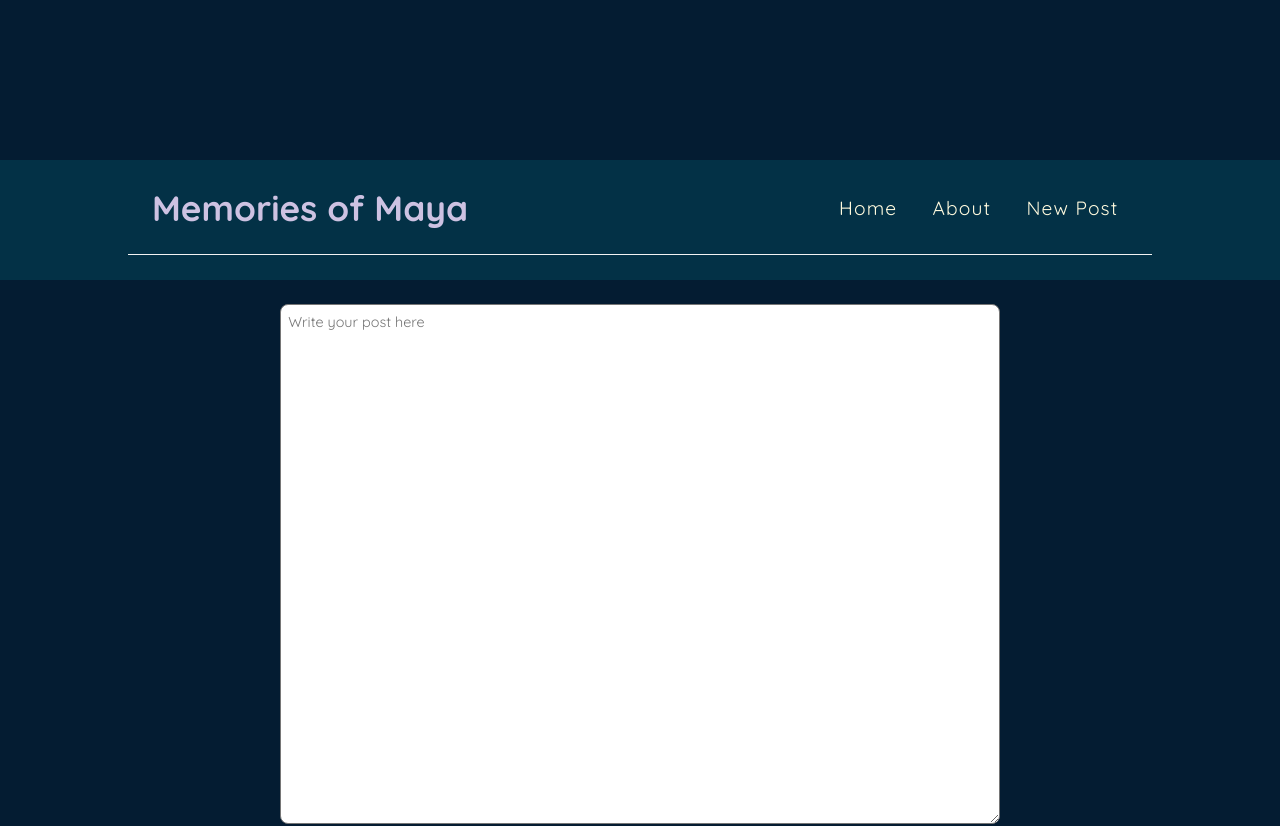
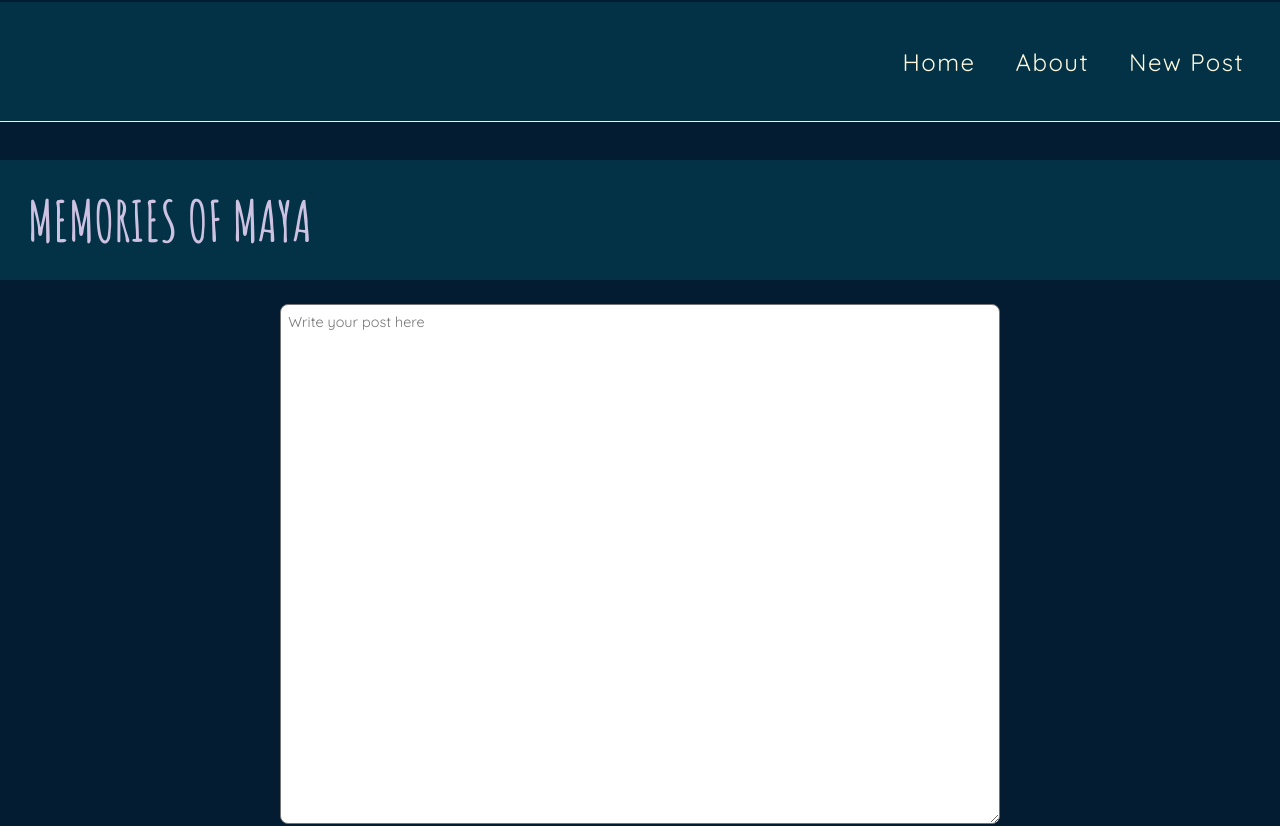
Before and after one commit to MaryFili/MemoriesOfMaya, a React (Create React App) app: page /create in a window 1280 px wide. Shown: the top 826 px of the page. Built offline with nearby package versions, Linux system fonts and the light colour scheme.

Commit message:
responsive burgerMenu

```diff
--- a/package.json
+++ b/package.json
@@ -3,11 +3,14 @@
   "version": "0.1.0",
   "private": true,
   "dependencies": {
+    "@material-ui/core": "^4.12.4",
+    "@material-ui/icons": "^4.11.3",
     "@testing-library/jest-dom": "^5.16.5",
     "@testing-library/react": "^13.4.0",
     "@testing-library/user-event": "^13.5.0",
     "react": "^18.2.0",
     "react-dom": "^18.2.0",
+    "react-icons": "^4.7.1",
     "react-router-dom": "6.4",
     "react-scripts": "5.0.1",
     "web-vitals": "^2.1.4"
--- a/src/Layout/RootLayout.js
+++ b/src/Layout/RootLayout.js
@@ -1,11 +1,12 @@
 import React from 'react'
 import styles from '../components/Navbar.module.css'
 import { NavLink, Outlet } from 'react-router-dom'
+import Header from '../components/Header'
 
 export default function RootLayout() {
     return (
         <div className={styles.rootLayout}>
-            <header className={styles.container}>
+            {/* <header className={styles.container}>
                 <nav className={styles.navbar}>
                     <h1>Memories of Maya</h1>
                     <div className={styles.links}>
@@ -15,9 +16,9 @@ export default function RootLayout() {
                     </div>
                 </nav>
                 <div className={styles.border}>
-
                 </div>
-            </header>
+            </header> */}
+            <Header />
             <main>
                 <Outlet />
             </main>
--- /dev/null
+++ b/src/components/Header.css
@@ -0,0 +1,134 @@
+.container {
+
+    overflow: hidden;
+    display: flex;
+    align-items: center;
+    justify-content: space-between;
+    width: 100vw;
+}
+
+.blogName {
+    font-family: 'Amatic SC', cursive;
+    margin-left: .5em;
+    margin-top: .5em;
+    font-size: 3rem;
+
+    /* font-family: 'Architects Daughter', cursive; */
+}
+
+
+.navbar {
+    position: fixed;
+    min-width: 100%;
+    height: 100%;
+    top: -100%;
+    background-color: #033146;
+    transition: 1s ease;
+
+}
+
+.navbar.active {
+    top: 0;
+    transition: 1s ease;
+
+}
+
+
+
+.links {
+    display: flex;
+    flex-direction: column;
+    align-items: center;
+
+}
+
+a {
+    text-decoration: none;
+    padding: .5em;
+    margin-left: 16px;
+    color: #FFFADE;
+    letter-spacing: .1ch;
+    /* font-size: clamp(1rem, 0.7153rem + 1.6368vw, 1.2rem);*/
+    font-size: 1.5rem;
+    margin-block: 2.5rem;
+}
+
+.menuIcon {
+    margin-left: auto;
+    margin-top: .5em;
+    margin-right: .5em;
+    font-size: 2.5em;
+    cursor: pointer;
+
+}
+
+.closed {
+    cursor: pointer;
+    justify-content: end;
+    width: 100%;
+}
+
+
+.close {
+    display: block;
+    font-size: 2em;
+    color: #FFFADE;
+
+}
+
+
+
+@media screen and (min-width: 950px) {
+
+    .blogName {
+        z-index: 999;
+        font-size: 3.5rem;
+        margin-bottom: .5em;
+    }
+
+
+    .menu,
+    .close {
+        display: none;
+    }
+
+    .container {
+
+        flex-direction: row;
+        justify-content: center;
+        max-width: 100vw;
+        background-color: #033146;
+        /* background-color: #041C32; */
+        position: fixed;
+        left: 0;
+        right: 0;
+        height: 120px;
+    }
+
+    .navbar {
+
+        padding: 1.5em;
+        display: flex;
+        flex-direction: row;
+        align-items: center;
+        justify-content: space-evenly;
+        width: 30%;
+        margin: 0 auto;
+        border-bottom: 1px solid #f2f2f2;
+        margin-top: 2px;
+        top: 0;
+        height: 15%;
+
+        background-color: #033146;
+
+
+
+    }
+
+
+    .links {
+        display: inline;
+        margin-left: auto;
+    }
+
+}
--- /dev/null
+++ b/src/components/Header.js
@@ -0,0 +1,38 @@
+
+import React, { useState } from 'react';
+import { NavLink } from 'react-router-dom';
+import styles from './Header.css'
+import { RxHamburgerMenu } from 'react-icons/rx'
+import { IoClose } from "react-icons/io5"
+
+
+export default function Header() {
+    const [active, setActive] = useState(false)
+
+    const showMenu = () => {
+        setActive(!active)
+    }
+
+    return (
+        <header className='container'>
+
+            <h1 className='blogName'>MEMORIES OF MAYA</h1>
+            <div className='menuIcon'>
+                <RxHamburgerMenu className='menu' onClick={showMenu} />
+
+            </div>
+            <nav className={active ? 'navbar active' : 'navbar'}>
+                <div className='links'>
+                    <div className='closed'>
+                        <IoClose className='close' onClick={showMenu} />
+                    </div>
+                    <NavLink to="/">Home</NavLink>
+                    <NavLink to="/create" className='about' >About</NavLink>
+                    <NavLink to="/create" className='createPost' >New Post</NavLink>
+                </div>
+            </nav>
+            <div className='border'>
+            </div>
+        </header>
+    )
+}
--- a/src/index.css
+++ b/src/index.css
@@ -1,4 +1,5 @@
-@import url('https://fonts.googleapis.com/css2?family=Quicksand:wght@300;400;500;600;700&display=swap');
+/* @import url('https://fonts.googleapis.com/css2?family=Quicksand:wght@300;400;500;600;700&display=swap'); */
+@import url('https://fonts.googleapis.com/css2?family=Amatic+SC:wght@400;700&family=Architects+Daughter&family=Quicksand:wght@300;400;500;600;700&display=swap');
 
 body {
   margin: 0;
```
Also changed, not shown: 1 other file (tests, documents, lock files or other folders).
